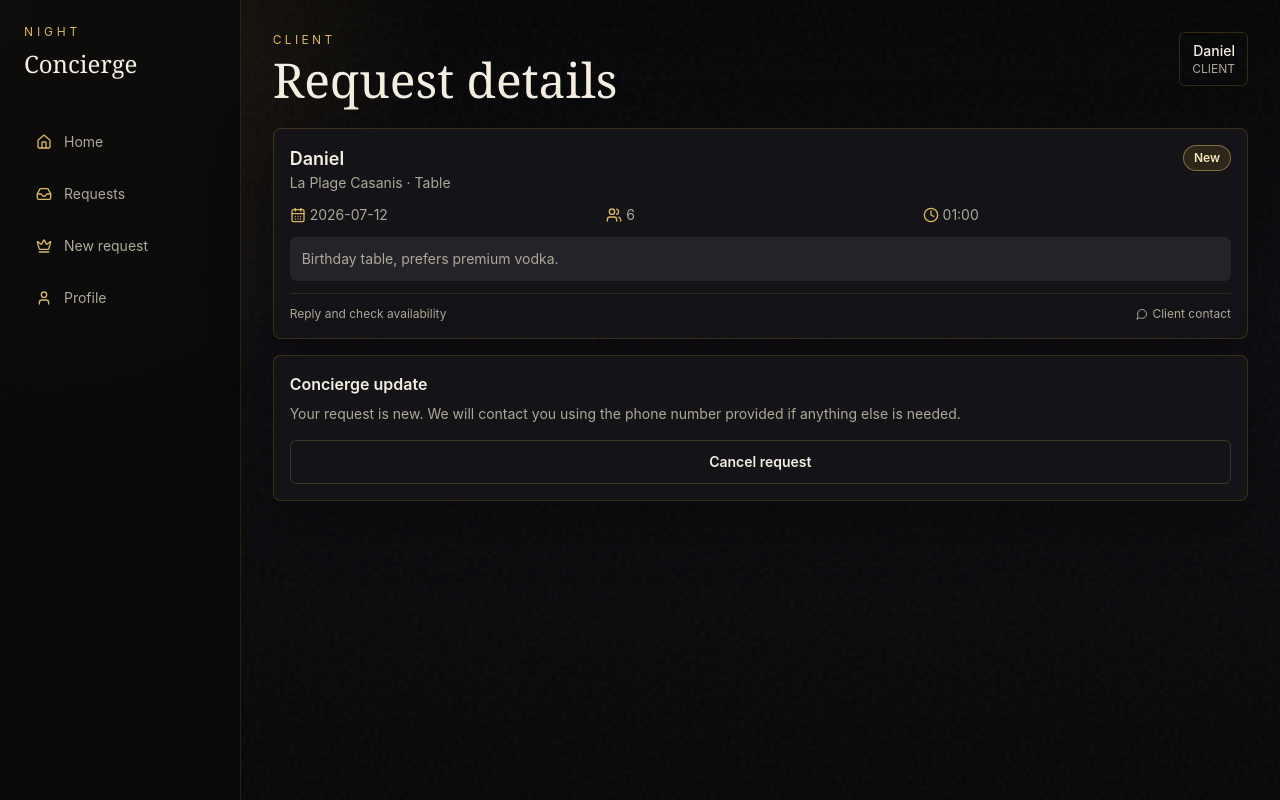
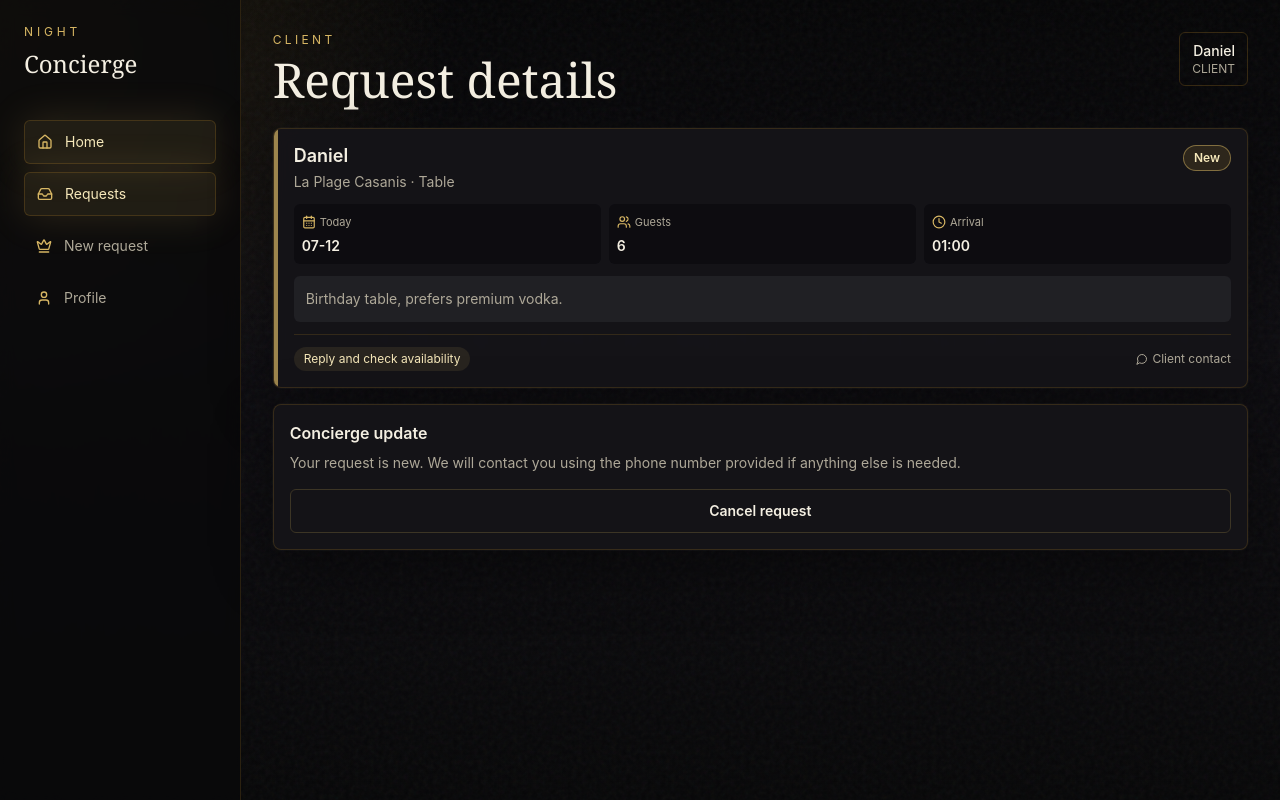
Before and after one commit to arnebakare/night-concierge-platform, a Next.js app: page /client/requests/1 in a window 1280 px wide. Built offline with nearby package versions, Linux system fonts and the light colour scheme; no server answers; the database is empty.

Commit message:
Elevate request cockpit UX

```diff
--- a/app/manager/requests/page.tsx
+++ b/app/manager/requests/page.tsx
@@ -3,6 +3,7 @@ import Link from "next/link";
 import { Button } from "@/components/ui/button";
 import { RequestCard } from "@/components/request/request-card";
 import { RequestFilters } from "@/components/request/request-filters";
+import { RequestListSummary } from "@/components/request/request-list-summary";
 import { RequestStatusControl } from "@/components/request/request-status-control";
 import { RequestStatusBadge } from "@/components/request/request-status-badge";
 import { requireProfile } from "@/lib/auth";
@@ -31,6 +32,7 @@ export default async function ManagerRequestsPage({
           Completed and moved out of the active inbox.
         </div>
       )}
+      <RequestListSummary requests={requests} baseHref="/manager/requests" />
       <RequestFilters action="/manager/requests" values={filters} clubs={clubs} promoters={promoters} />
       <div className="easy-only space-y-3">
         {requests.length ? requests.map((request) => (
--- a/app/requests/page.tsx
+++ b/app/requests/page.tsx
@@ -4,6 +4,7 @@ import { AppShell } from "@/components/layout/app-shell";
 import { Button } from "@/components/ui/button";
 import { RequestCard } from "@/components/request/request-card";
 import { RequestFilters } from "@/components/request/request-filters";
+import { RequestListSummary } from "@/components/request/request-list-summary";
 import { RequestStatusControl } from "@/components/request/request-status-control";
 import { requireProfile } from "@/lib/auth";
 import { getRequestsForProfile } from "@/lib/data/app";
@@ -28,6 +29,7 @@ export default async function RequestsPage({
           Completed and moved out of your active requests.
         </div>
       )}
+      <RequestListSummary requests={requests} baseHref="/requests" />
       <RequestFilters action="/requests" values={filters} />
       <div className="space-y-3">
         {requests.length ? requests.map((request) => (
--- a/components/layout/desktop-sidebar.tsx
+++ b/components/layout/desktop-sidebar.tsx
@@ -1,8 +1,10 @@
 "use client";
 
 import Link from "next/link";
+import { usePathname } from "next/navigation";
 import { Activity, Bell, Briefcase, CalendarDays, Crown, HeartHandshake, Home, Inbox, Link2, Settings, User, Users } from "lucide-react";
 import { useExperienceMode } from "@/components/layout/experience-mode";
+import { cn } from "@/lib/utils";
 import type { Role } from "@/lib/types";
 
 type NavItem = [string, string, typeof Home, advancedOnly?: boolean];
@@ -10,6 +12,7 @@ type NavItem = [string, string, typeof Home, advancedOnly?: boolean];
 const items = {
   PROMOTER: [
     ["/dashboard", "Home", Home],
+    ["/requests/lead", "Paste lead", Inbox],
     ["/requests", "Requests", Inbox],
     ["/clients", "Clients", Users],
     ["/links", "Links", Link2],
@@ -19,6 +22,7 @@ const items = {
   ],
   PROMOTER_MANAGER: [
     ["/manager", "Overview", Home],
+    ["/requests/lead", "Paste lead", Inbox],
     ["/manager/requests", "Inbox", Inbox],
     ["/manager/clients", "CRM", Users],
     ["/manager/promoters", "Team", Crown],
@@ -52,6 +56,7 @@ const items = {
 
 export function DesktopSidebar({ role }: Readonly<{ role: Role }>) {
   const { mode } = useExperienceMode();
+  const pathname = usePathname();
   const visibleItems = items[role].filter((item) => mode === "advanced" || !item[3]);
 
   return (
@@ -61,16 +66,22 @@ export function DesktopSidebar({ role }: Readonly<{ role: Role }>) {
         <h1 className="mt-2 font-serif text-2xl">Concierge</h1>
       </Link>
       <nav className="mt-10 space-y-2">
-        {visibleItems.map(([href, label, Icon]) => (
+        {visibleItems.map(([href, label, Icon]) => {
+          const active = pathname === href || pathname.startsWith(`${href}/`);
+          return (
           <Link
             key={href}
             href={href}
-            className="flex min-h-11 items-center gap-3 rounded-md px-3 text-sm text-muted-foreground transition hover:bg-secondary hover:text-foreground"
+            className={cn(
+              "flex min-h-11 items-center gap-3 rounded-md px-3 text-sm text-muted-foreground transition hover:bg-secondary hover:text-foreground",
+              active && "border border-champagne-700/40 bg-champagne-300/10 text-champagne-100 shadow-glow"
+            )}
           >
             <Icon className="size-4 text-champagne-300" />
             {label}
           </Link>
-        ))}
+          );
+        })}
       </nav>
     </aside>
   );
--- a/components/request/request-card.tsx
+++ b/components/request/request-card.tsx
@@ -1,31 +1,38 @@
-import { CalendarDays, Clock, MessageCircle, Users } from "lucide-react";
+import { CalendarDays, Clock, MessageCircle, Users, UserRoundPlus } from "lucide-react";
 import Link from "next/link";
 import { LuxuryCard } from "@/components/ui/luxury-card";
 import { RequestStatusBadge } from "@/components/request/request-status-badge";
 import type { ConciergeRequest } from "@/lib/types";
-import { nextSalesAction } from "@/lib/sales/funnel";
+import { isTemporaryPhone, nextSalesAction } from "@/lib/sales/funnel";
 import { formatEnum } from "@/lib/utils";
 
 export function RequestCard({ request, href }: Readonly<{ request: ConciergeRequest; href?: string }>) {
   const service = request.message?.match(/^Selected service:\s*(.+)$/m)?.[1];
+  const missingContact = !request.clients?.phone || isTemporaryPhone(request.clients.phone);
   const card = (
-    <LuxuryCard className="space-y-3">
+    <LuxuryCard className="group relative overflow-hidden p-0 transition hover:border-champagne-300/55 hover:bg-card">
+      <div className="absolute inset-y-0 left-0 w-1 bg-champagne-300/70" />
+      <div className="space-y-3 p-4 pl-5">
       <div className="flex items-start justify-between gap-3">
         <div>
-          <p className="text-lg font-semibold">{request.clients?.name ?? "Guest"}</p>
-          <p className="text-sm text-muted-foreground">{request.clubs?.name ?? "Club"} · {service ?? formatEnum(request.request_type)}</p>
+          <p className="text-lg font-semibold leading-tight">{request.clients?.name ?? "Guest"}</p>
+          <p className="mt-1 text-sm text-muted-foreground">{request.clubs?.name ?? "Club"} · {service ?? formatEnum(request.request_type)}</p>
         </div>
         <RequestStatusBadge status={request.status} />
       </div>
-      <div className="grid grid-cols-3 gap-2 text-sm text-muted-foreground">
-        <span className="flex items-center gap-1"><CalendarDays className="size-4 text-champagne-300" />{request.requested_date}</span>
-        <span className="flex items-center gap-1"><Users className="size-4 text-champagne-300" />{request.guest_count}</span>
-        <span className="flex items-center gap-1"><Clock className="size-4 text-champagne-300" />{request.arrival_time ?? "TBC"}</span>
+      <div className="grid grid-cols-3 gap-2 text-sm">
+        <Fact icon={CalendarDays} label={dateLabel(request.requested_date)} value={request.requested_date.slice(5)} />
+        <Fact icon={Users} label="Guests" value={String(request.guest_count)} />
+        <Fact icon={Clock} label="Arrival" value={request.arrival_time ?? "TBC"} />
       </div>
-      {request.message && !service && <p className="rounded-md bg-secondary p-3 text-sm text-muted-foreground">{request.message}</p>}
-      <div className="flex items-center justify-between border-t border-champagne-700/30 pt-3 text-xs text-muted-foreground">
-        <span>{nextSalesAction(request.status)}</span>
-        <span className="flex items-center gap-1"><MessageCircle className="size-3" /> Client contact</span>
+      {request.message && !service && <p className="line-clamp-3 rounded-md bg-secondary/80 p-3 text-sm leading-relaxed text-muted-foreground">{request.message}</p>}
+      <div className="flex flex-wrap items-center justify-between gap-2 border-t border-champagne-700/30 pt-3 text-xs">
+        <span className="rounded-full bg-champagne-300/10 px-2.5 py-1 text-champagne-100">{nextSalesAction(request.status)}</span>
+        <span className={missingContact ? "flex items-center gap-1 text-amber-100" : "flex items-center gap-1 text-muted-foreground"}>
+          {missingContact ? <UserRoundPlus className="size-3" /> : <MessageCircle className="size-3" />}
+          {missingContact ? "Add contact" : "Client contact"}
+        </span>
+      </div>
       </div>
     </LuxuryCard>
   );
@@ -38,3 +45,30 @@ export function RequestCard({ request, href }: Readonly<{ request: ConciergeRequ
     </Link>
   );
 }
+
+function Fact({
+  icon: Icon,
+  label,
+  value
+}: Readonly<{ icon: typeof CalendarDays; label: string; value: string }>) {
+  return (
+    <div className="rounded-md bg-ink-900/55 p-2 text-muted-foreground">
+      <p className="flex items-center gap-1 text-[11px]"><Icon className="size-3.5 text-champagne-300" />{label}</p>
+      <p className="mt-1 truncate text-sm font-semibold text-foreground">{value}</p>
+    </div>
+  );
+}
+
+function dateLabel(value: string) {
+  const today = dateString(0);
+  if (value === today) return "Today";
+  if (value === dateString(1)) return "Tomorrow";
+  return "Date";
+}
+
+function dateString(offset: number) {
+  const date = new Date();
+  date.setHours(12, 0, 0, 0);
+  date.setDate(date.getDate() + offset);
+  return date.toISOString().slice(0, 10);
+}
--- /dev/null
+++ b/components/request/request-list-summary.tsx
@@ -0,0 +1,90 @@
+import Link from "next/link";
+import { CalendarDays, CheckCircle2, MessageCircle, Sparkles, UserRoundPlus } from "lucide-react";
+import { Button } from "@/components/ui/button";
+import { LuxuryCard } from "@/components/ui/luxury-card";
+import type { ConciergeRequest } from "@/lib/types";
+import { isTemporaryPhone } from "@/lib/sales/funnel";
+
+export function RequestListSummary({
+  requests,
+  baseHref,
+  showLeadAction = true
+}: Readonly<{ requests: ConciergeRequest[]; baseHref: string; showLeadAction?: boolean }>) {
+  const today = dateString(0);
+  const tomorrow = dateString(1);
+  const needsReply = requests.filter((request) => ["NEW", "CONTACTED", "PENDING"].includes(request.status)).length;
+  const confirmed = requests.filter((request) => request.status === "CONFIRMED").length;
+  const missingContact = requests.filter((request) => !request.clients?.phone || isTemporaryPhone(request.clients.phone)).length;
+  const tonightGuests = requests
+    .filter((request) => request.requested_date === today)
+    .reduce((sum, request) => sum + request.guest_count, 0);
+
+  return (
+    <LuxuryCard className="mb-4 space-y-4 overflow-hidden">
+      <div className="flex flex-col gap-3 sm:flex-row sm:items-center sm:justify-between">
+        <div>
+          <p className="text-xs uppercase tracking-[0.24em] text-champagne-300">Tonight cockpit</p>
+          <h2 className="mt-1 font-serif text-2xl">What needs attention</h2>
+        </div>
+        {showLeadAction && (
+          <Button asChild>
+            <Link href="/requests/lead">
+              <MessageCircle className="size-4" /> Paste lead
+            </Link>
+          </Button>
+        )}
+      </div>
+
+      <div className="grid grid-cols-2 gap-2 md:grid-cols-4">
+        <Metric icon={Sparkles} label="Need reply" value={String(needsReply)} />
+        <Metric icon={CheckCircle2} label="Confirmed" value={String(confirmed)} />
+        <Metric icon={CalendarDays} label="Tonight guests" value={String(tonightGuests)} />
+        <Metric icon={UserRoundPlus} label="Missing contact" value={String(missingContact)} muted={missingContact === 0} />
+      </div>
+
+      <div className="flex gap-2 overflow-x-auto pb-1 text-sm">
+        <QuickLink href={baseHref} label="Live" />
+        <QuickLink href={`${baseHref}?date=${today}`} label="Today" />
+        <QuickLink href={`${baseHref}?date=${tomorrow}`} label="Tomorrow" />
+        <QuickLink href={`${baseHref}?status=NEW`} label="New" />
+        <QuickLink href={`${baseHref}?status=CONFIRMED`} label="Confirmed" />
+        <QuickLink href={`${baseHref}?status=ARRIVED`} label="Archive" />
+      </div>
+    </LuxuryCard>
+  );
+}
+
+function Metric({
+  icon: Icon,
+  label,
+  value,
+  muted
+}: Readonly<{ icon: typeof Sparkles; label: string; value: string; muted?: boolean }>) {
+  return (
+    <div className="rounded-md border border-champagne-700/25 bg-ink-900/60 p-3">
+      <div className="flex items-center justify-between gap-2">
+        <span className="text-xs text-muted-foreground">{label}</span>
+        <Icon className={muted ? "size-4 text-muted-foreground" : "size-4 text-champagne-300"} />
+      </div>
+      <p className="mt-2 font-serif text-3xl leading-none">{value}</p>
+    </div>
+  );
+}
+
+function QuickLink({ href, label }: Readonly<{ href: string; label: string }>) {
+  return (
+    <Link
+      href={href}
+      className="whitespace-nowrap rounded-md border border-champagne-700/30 bg-secondary px-3 py-2 text-muted-foreground transition hover:border-champagne-300/60 hover:text-foreground"
+    >
+      {label}
+    </Link>
+  );
+}
+
+function dateString(offset: number) {
+  const date = new Date();
+  date.setHours(12, 0, 0, 0);
+  date.setDate(date.getDate() + offset);
+  return date.toISOString().slice(0, 10);
+}
--- a/components/ui/action-tile.tsx
+++ b/components/ui/action-tile.tsx
@@ -12,11 +12,11 @@ export function ActionTile({
     <Link
       href={href}
       className={cn(
-        "flex min-h-24 flex-col justify-between rounded-lg border border-champagne-700/40 bg-ink-700/90 p-4 text-left shadow-panel transition hover:border-champagne-300/70 active:scale-[0.98]",
+        "group flex min-h-24 flex-col justify-between rounded-lg border border-champagne-700/35 bg-ink-700/90 p-4 text-left shadow-panel ring-1 ring-white/[0.025] transition hover:-translate-y-0.5 hover:border-champagne-300/70 hover:bg-ink-600 active:scale-[0.98]",
         className
       )}
     >
-      <Icon className="size-6 text-champagne-300" />
+      <Icon className="size-6 text-champagne-300 transition group-hover:scale-105" />
       <span className="text-base font-semibold text-foreground">{label}</span>
     </Link>
   );
--- a/components/ui/luxury-card.tsx
+++ b/components/ui/luxury-card.tsx
@@ -7,7 +7,7 @@ export function LuxuryCard({
   return (
     <section
       className={cn(
-        "rounded-lg border border-champagne-700/40 bg-card/90 p-4 shadow-panel backdrop-blur",
+        "rounded-lg border border-champagne-700/35 bg-card/90 p-4 shadow-panel ring-1 ring-white/[0.025] backdrop-blur transition-colors",
         className
       )}
     >
```
Also changed, not shown: components/request/request-filters.tsx (+8 -2 lines).
